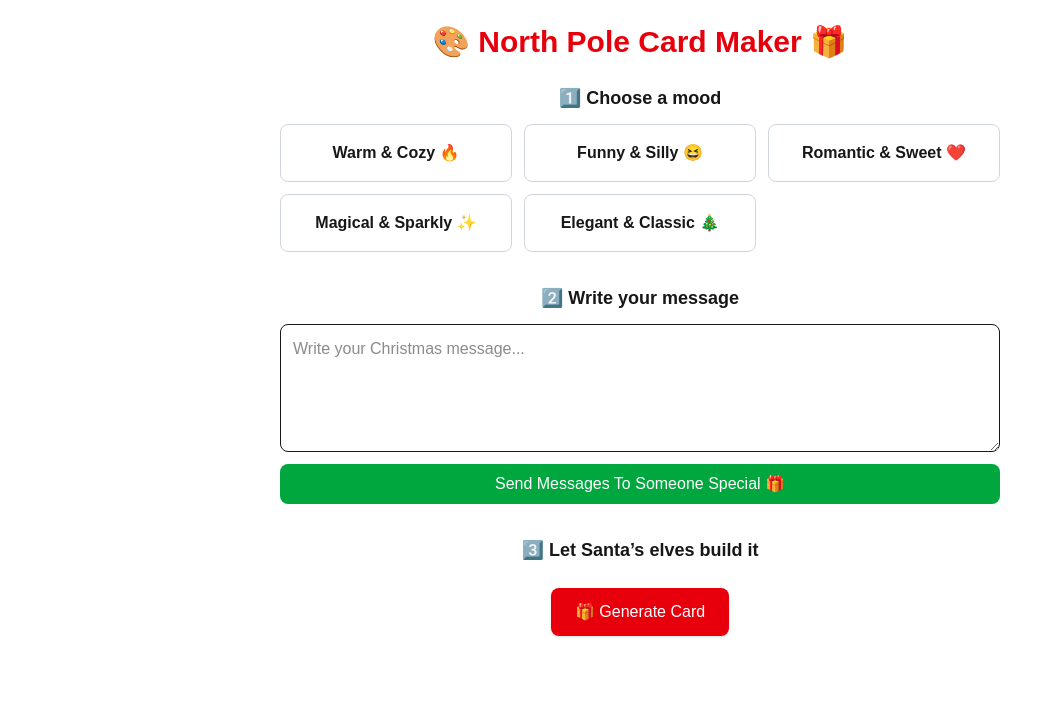
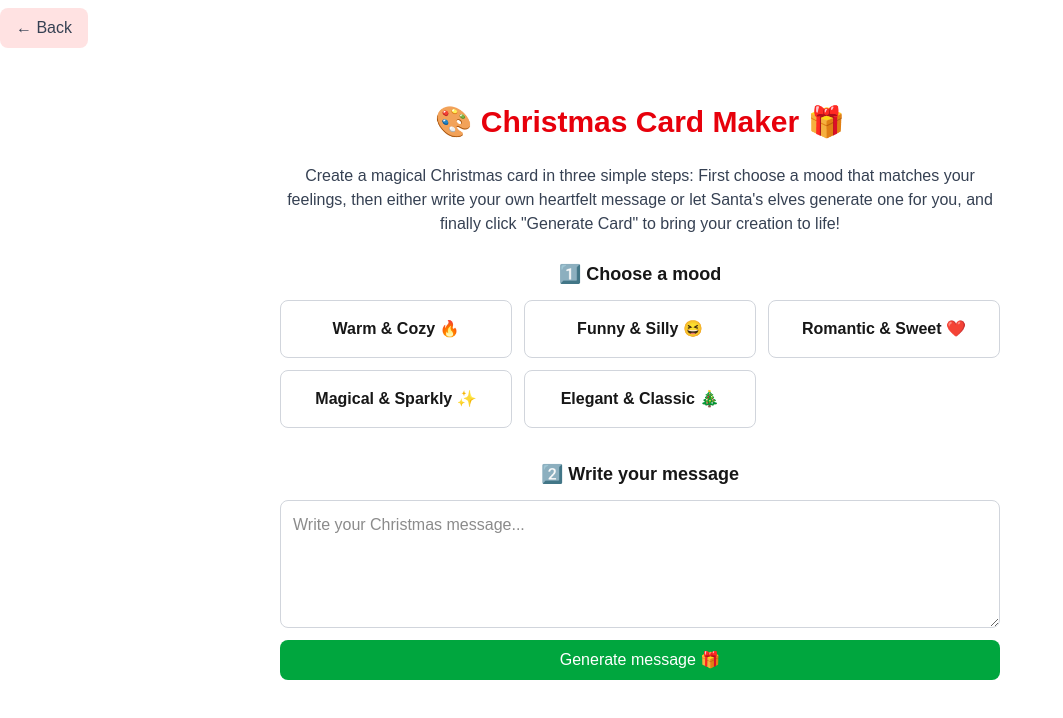
Before and after one commit to Mbiydzenyuy3/santas-magic-hub, a Next.js app: page /magic/greeting-cards in a window 1280 px wide. Shown: the top 718 px of the page, without its empty margins (0-1063 px from the left). Built offline with nearby package versions, Linux system fonts and the light colour scheme.

Commit message:
feat: added the download card feature

```diff
--- a/app/magic/greeting-cards/page.tsx
+++ b/app/magic/greeting-cards/page.tsx
@@ -1,3 +1,4 @@
+/* eslint-disable react/no-unescaped-entities */
 'use client'
 
 import { useState, useEffect } from 'react'
@@ -6,15 +7,31 @@ import { Mood } from '@/lib/cardMoods'
 import MoodSelector from '@/components/MoodSelector'
 import MessageInput from '@/components/MessageInput'
 import CardPreview from '@/components/CardPreview'
+import ElfBuilderAnimation from '@/components/ElfBuilderAnimation'
+import Link from 'next/link'
 
 export default function GreetingCardsPage() {
   const [mood, setMood] = useState<Mood | null>(null)
   const [message, setMessage] = useState('')
+  const [showCard, setShowCard] = useState(false)
+  const [building, setBuilding] = useState(false)
 
   const pickRandomMessage = () => {
     const randomIndex = Math.floor(Math.random() * cardMessages.length)
     setMessage(cardMessages[randomIndex])
   }
+
+  const generateCard = () => {
+    if (mood && message.trim()) {
+      setBuilding(true)
+      setTimeout(() => {
+        setBuilding(false)
+        setShowCard(true)
+      }, 1500)
+    }
+  }
+
+  const isCustomMessage = message.trim().length > 0
 
   useEffect(() => {
     try {
@@ -30,10 +47,22 @@ export default function GreetingCardsPage() {
   }, [])
 
   return (
-    <div className="min-h-screen p-6 max-w-3xl mx-auto text-center">
-      <h1 className="text-3xl font-bold text-red-600 mb-6">
-        🎨 North Pole Card Maker 🎁
+    <div className="min-h-screen p-6 max-w-3xl mx-auto text-center relative">
+      <Link
+        href="/magic"
+        className="absolute top-2 -left-64 mb-20 inline-flex items-center gap-2 px-4 py-2 bg-red-100 hover:bg-red-50 text-gray-700 rounded-lg transition-colors duration-200 font-medium"
+      >
+        ← Back
+      </Link>
+      <h1 className="text-3xl font-bold text-red-600 mt-20 mb-6">
+        🎨 Christmas Card Maker 🎁
       </h1>
+      <p className="mb-6 mt-4 text-gray-700">
+        Create a magical Christmas card in three simple steps: First choose a
+        mood that matches your feelings, then either write your own heartfelt
+        message or let Santa&apos;s elves generate one for you, and finally
+        click "Generate Card" to bring your creation to life!
+      </p>
 
       <h2 className="text-lg font-semibold mb-3">1️⃣ Choose a mood</h2>
       <MoodSelector selected={mood} onSelect={setMood} />
@@ -44,14 +73,30 @@ export default function GreetingCardsPage() {
           message={message}
           setMessage={setMessage}
           onPickTemplate={pickRandomMessage}
+          isCustomMessage={isCustomMessage}
         />
+
+        {mood && message.trim() && (
+          <button
+            onClick={generateCard}
+            className="mt-4 px-6 py-3 bg-red-600 text-white rounded-lg shadow-lg hover:bg-red-700 transition-colors"
+          >
+            Generate Card 🎁
+          </button>
+        )}
       </div>
 
       <div className="mt-8">
-        <h2 className="text-lg font-semibold mb-3">
-          3️⃣ Let Santa’s elves build it
-        </h2>
-        <CardPreview mood={mood} message={message} />
+        {building ? (
+          <ElfBuilderAnimation />
+        ) : showCard ? (
+          <>
+            <h2 className="text-lg font-semibold mb-3">
+              🎄 Your Christmas Card
+            </h2>
+            <CardPreview mood={mood} message={message} />
+          </>
+        ) : null}
       </div>
     </div>
   )
--- a/components/CardPreview.tsx
+++ b/components/CardPreview.tsx
@@ -1,7 +1,7 @@
 'use client'
 
 import { useRef, useState } from 'react'
-import htmlToImage from 'html-to-image'
+import { toPng } from 'html-to-image'
 import { Mood } from '@/lib/cardMoods'
 import FinalCard from './FinalCard'
 import ElfBuilderAnimation from './ElfBuilderAnimation'
@@ -13,8 +13,10 @@ interface CardPreviewProps {
 
 export default function CardPreview({ mood, message }: CardPreviewProps) {
   const [building, setBuilding] = useState(false)
+  const [downloading, setDownloading] = useState(false)
   const cardRef = useRef<HTMLDivElement>(null)
 
+  // eslint-disable-next-line @typescript-eslint/no-unused-vars
   const handleGenerate = async () => {
     setBuilding(true)
     setTimeout(() => setBuilding(false), 1500)
@@ -26,30 +28,59 @@ export default function CardPreview({ mood, message }: CardPreviewProps) {
       return
     }
 
+    setDownloading(true)
+
     try {
-      const dataUrl = await htmlToImage.toPng(cardRef.current, {
+      // Get the actual dimensions of the card
+      const cardElement = cardRef.current
+      const rect = cardElement.getBoundingClientRect()
+
+      // Ensure the card is fully visible before capturing
+      cardElement.scrollIntoView({ behavior: 'smooth', block: 'center' })
+
+      // Wait a bit for any animations to complete
+      await new Promise((resolve) => setTimeout(resolve, 100))
+
+      const dataUrl = await toPng(cardElement, {
         quality: 1.0,
-        pixelRatio: 2
+        pixelRatio: 2,
+        width: rect.width + 20,
+        height: rect.height + 20,
+        style: {
+          padding: '20px',
+          boxSizing: 'content-box',
+          backgroundColor: 'white',
+          borderRadius: '12px'
+        },
+        // eslint-disable-next-line @typescript-eslint/no-unused-vars
+        filter: (node) => {
+          return true
+        },
+        cacheBust: true,
+        backgroundColor: '#ffffff'
       })
+
       const link = document.createElement('a')
       link.download = 'christmas-card.png'
       link.href = dataUrl
       link.click()
+
+      console.log(
+        'Image generated successfully with dimensions:',
+        rect.width + 20,
+        'x',
+        rect.height + 20
+      )
     } catch (error) {
       console.error('Failed to generate image:', error)
       alert('Failed to generate image. Please try again.')
+    } finally {
+      setDownloading(false)
     }
   }
 
   return (
     <div className="w-full flex flex-col items-center mt-6">
-      <button
-        onClick={handleGenerate}
-        className="px-6 py-3 bg-red-600 text-white rounded-lg shadow"
-      >
-        🎁 Generate Card
-      </button>
-
       {building ? (
         <ElfBuilderAnimation />
       ) : (
@@ -62,9 +93,17 @@ export default function CardPreview({ mood, message }: CardPreviewProps) {
 
             <button
               onClick={downloadImage}
-              className="mt-4 px-4 py-2 bg-green-600 text-white rounded-lg"
+              disabled={downloading}
+              className="mt-4 px-4 py-2 bg-green-600 text-white rounded-lg hover:bg-green-700 transition-colors disabled:bg-gray-400 disabled:cursor-not-allowed flex items-center gap-2"
             >
-              ⬇️ Download PNG
+              {downloading ? (
+                <>
+                  <div className="animate-spin rounded-full h-4 w-4 border-b-2 border-white"></div>
+                  Generating...
+                </>
+              ) : (
+                '⬇️ Download PNG'
+              )}
             </button>
           </>
         )
--- a/components/FinalCard.tsx
+++ b/components/FinalCard.tsx
@@ -14,7 +14,7 @@ export default function FinalCard({ mood, message, cardRef }: FinalCardProps) {
   return (
     <div
       ref={cardRef}
-      className={`p-8 rounded-xl shadow-xl w-full max-w-lg mx-auto ${style.bg} ${style.font} transition-all duration-500`}
+      className={`p-8 rounded-xl shadow-xl w-full min-w-[400px] max-w-[600px] mx-auto ${style.bg} ${style.font} transition-all duration-500`}
     >
       <div className="text-4xl mb-3 flex gap-2 justify-center">
         {style.decorations.map((d, i) => (
--- a/components/MessageInput.tsx
+++ b/components/MessageInput.tsx
@@ -1,15 +1,22 @@
 'use client'
+
+interface MessageInputProps {
+  message: string
+  setMessage: (message: string) => void
+  onPickTemplate: () => void
+  isCustomMessage: boolean
+}
 
 export default function MessageInput({
   message,
   setMessage,
-  onPickTemplate
-}: // eslint-disable-next-line @typescript-eslint/no-explicit-any
-any) {
+  onPickTemplate,
+  isCustomMessage
+}: MessageInputProps) {
   return (
     <div className="w-full flex flex-col gap-3">
       <textarea
-        className="w-full p-3 border rounded-lg h-32"
+        className="w-full p-3 border border-gray-300 rounded-lg h-32 focus:border-purple-800"
         value={message}
         onChange={(e) => setMessage(e.target.value)}
         placeholder="Write your Christmas message..."
@@ -17,9 +24,19 @@ any) {
 
       <button
         onClick={onPickTemplate}
-        className="px-4 py-2 bg-green-600 text-white rounded-lg"
+        disabled={isCustomMessage}
+        className={`px-4 py-2 rounded-lg transition-colors ${
+          isCustomMessage
+            ? 'bg-gray-400 text-gray-600 cursor-not-allowed'
+            : 'bg-green-600 text-white hover:bg-green-700'
+        }`}
+        title={
+          isCustomMessage
+            ? 'Clear the message to generate a new one'
+            : 'Generate a random Christmas message'
+        }
       >
-        Send Messages To Someone Special 🎁
+        {isCustomMessage ? 'Message Locked ✍️' : 'Generate message 🎁'}
       </button>
     </div>
   )
```
